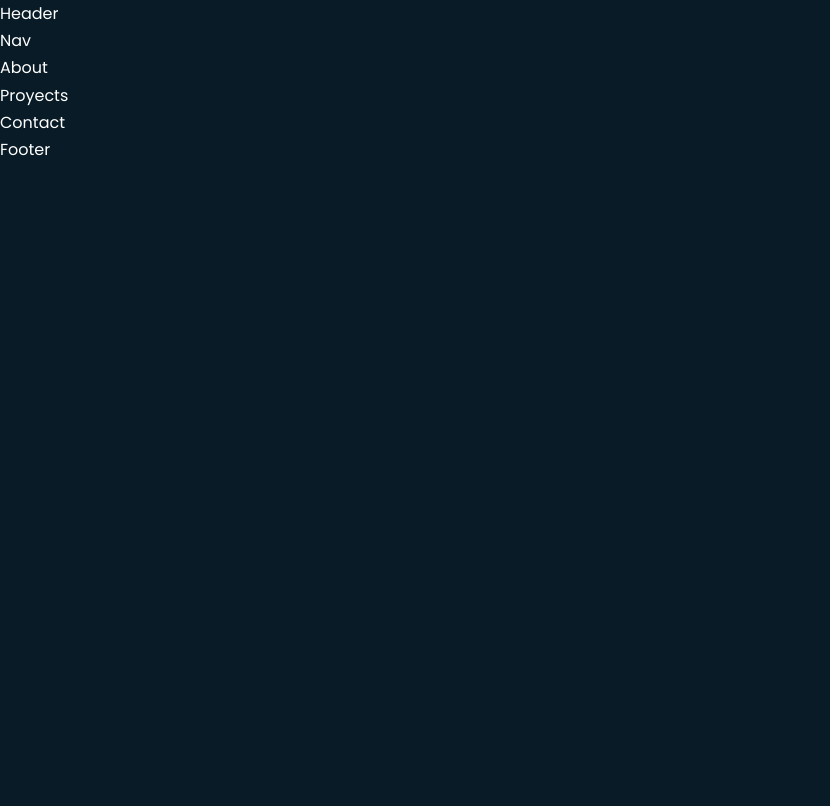
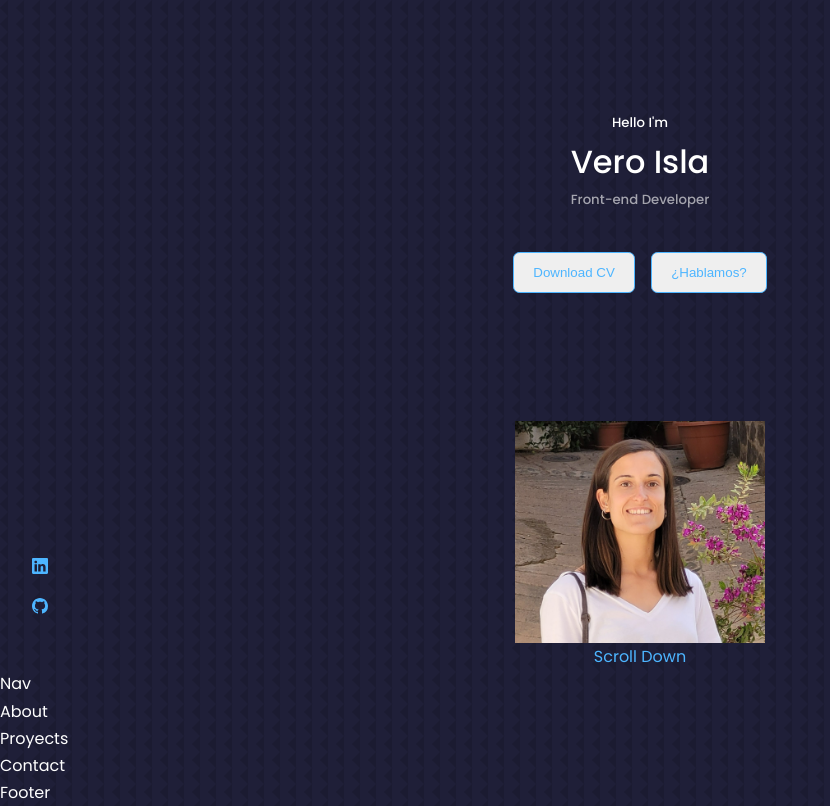
Before and after one commit to veroisla/Portfolio, a React app: page / in a window 1280 px wide. Shown: the whole page, without its empty margins (0-830 px from the left). Built offline with nearby package versions, Linux system fonts and the light colour scheme.

Commit message:
started with header

```diff
--- a/package.json
+++ b/package.json
@@ -11,6 +11,7 @@
     "prop-types": "^15.8.1",
     "react": "^18.0.0",
     "react-dom": "^18.0.0",
+    "react-icons": "^4.4.0",
     "react-router-dom": "^6.3.0",
     "react-scripts": "5.0.1",
     "web-vitals": "^2.1.4"
--- a/src/components/Header.js
+++ b/src/components/Header.js
@@ -1,8 +1,34 @@
 import '../styles/Core/Reset.scss';
 import '../styles/Core/Variables.scss';
 import '../styles/Components/Header.scss';
+import CV from '../CV.pdf';
+import ME from '../images/ME.jpg';
+import HeaderSocials from './HeaderSocials';
 
 function Header() {
-  return <p>Header</p>;
+  return (
+    <header className="header">
+      <h5>Hello I'm</h5>
+      <h1>Vero Isla</h1>
+      <h5 className="text-light">Front-end Developer</h5>
+      <div className="header__btn--div">
+        <button type="button" className="btn header__btn">
+          <a href={CV} download>
+            Download CV
+          </a>
+        </button>
+        <button type="button" className="btn header__btn">
+          <a href="#contact">¿Hablamos?</a>
+        </button>
+      </div>
+
+      <section className="header__socisls">
+        {' '}
+        <HeaderSocials />
+      </section>
+      <img className="header__img" src={ME} alt="Vero Isla"></img>
+      <a href="#contact">Scroll Down</a>
+    </header>
+  );
 }
 export default Header;
--- /dev/null
+++ b/src/components/HeaderSocials.js
@@ -0,0 +1,24 @@
+import React from 'react';
+import { BsLinkedin } from 'react-icons/bs';
+import { BsGithub } from 'react-icons/bs';
+import '../styles/Components/Header.scss';
+
+const HeaderSocials = () => {
+  return (
+    <section className="header__socials">
+      <a
+        href="https://www.linkedin.com/in/veronica-isla-garcia-de-leaniz/"
+        target="_blank"
+        rel="noreferrer"
+      >
+        {' '}
+        <BsLinkedin />
+      </a>
+      <a href="https://github.com/veroisla" target="_blank" rel="noreferrer">
+        <BsGithub />
+      </a>
+    </section>
+  );
+};
+
+export default HeaderSocials;
--- a/src/styles/Components/Header.scss
+++ b/src/styles/Components/Header.scss
@@ -1,2 +1,48 @@
 @import '../Core/Reset.scss';
 @import "../Core/Variables.scss";
+
+.header {
+    height: 100vh;
+    padding-top: 7rem;
+    overflow: hidden;
+    display: flex;
+    flex-direction: column;
+    text-align: center;
+    height: 100%;
+    position: relative;
+
+
+ &__imgAndIcons {
+      display: flex;
+      flex-direction: row;
+      align-items: center;
+      justify-content: center;
+  }
+
+ //BUTTONS
+    &__btn {
+    margin-top: 2.5rem;
+    gap: 0.8rem;
+    margin-right: 8px;
+    margin-left: 8px;
+ }
+
+ //IMAGE
+
+ &__img {
+     width: 250px;
+     align-self: center;
+ }
+
+ //SOCIAL ICONS
+ &__socials {
+     display: flex;
+     flex-direction: column;
+     align-items: center;
+     gap: 0.8rem;
+     position: absolute;
+     left: 2rem;
+     bottom: 3rem;
+ }
+
+}
--- a/src/styles/Core/Variables.scss
+++ b/src/styles/Core/Variables.scss
@@ -1,15 +1,13 @@
+
 //FONTS
 
-
-
-
 //COLORS
-$--color-bg:#081b26;
- $--color-bg-variant:#274259;
-$--color-primary: #f2b263;
-$--color-primary-variant:#f2b077;
+$--color-bg:#1f1f38;
+ $--color-bg-variant:#2c2c6c;
+$--color-primary: #4db5ff;
+$--color-primary-variant:rgba(77, 181, 255, 0.4);
 $--color-white:#fff;
-$--color-light:#d99177;
+$--color-light:rgba(255, 255, 255, 0.6);
 
 
 //SIZES
@@ -37,6 +35,7 @@ body {
     background-color: $--color-bg;
     color: $--color-white;
     line-height: 1.7;
+    background-image: url(../../images/bg-texture.png);
 }
 
 //General Styles
@@ -68,28 +67,31 @@ section {
 //     margin-bottom: 3rem;
 // }
 
+.text-light {
+    color: $--color-light;
+}
+
 a {
     color: $--color-primary;
     transition: $--transition;
 }
 
-a:hover {
-    color: $--color-white;
-}
+// a:hover {
+//     color: $--color-white;
+// }
 
 .btn {
     width: max-content;
     display: inline-block;
     color: $--color-primary;
-    padding: 0.75rem;
+    padding: 0.75rem 1.2rem;
     border-radius: 0.4rem;
     cursor: pointer;
     border: 1px solid $--color-primary;
-    transition: $--transition;
 }
 
 .btn:hover {
-    background-color: $--color-white;
+    // background-color: $--color-white;
     color: $--color-bg;
     border-color: transparent;
 }
```
Also changed, not shown: src/images/ME.jpg (added), src/images/bg-texture.png (added), 2 other files.
